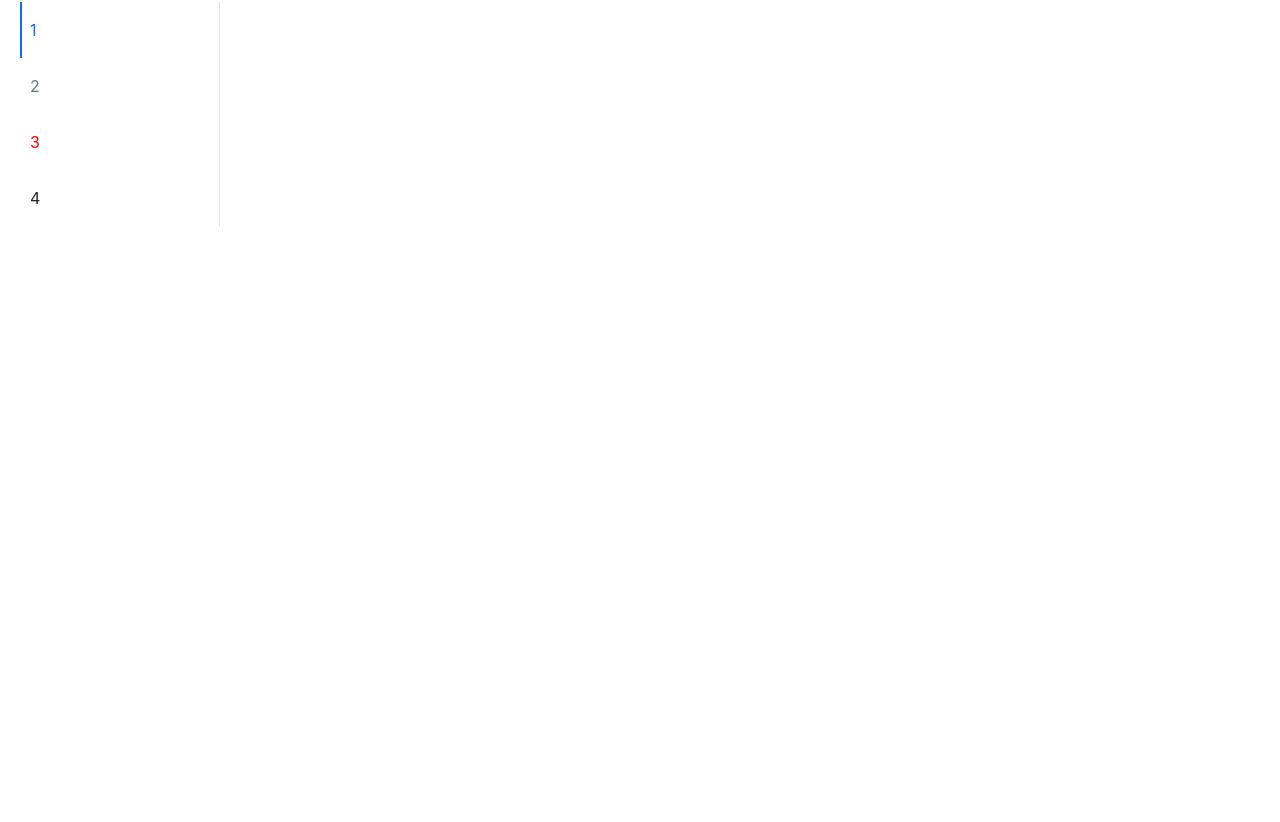
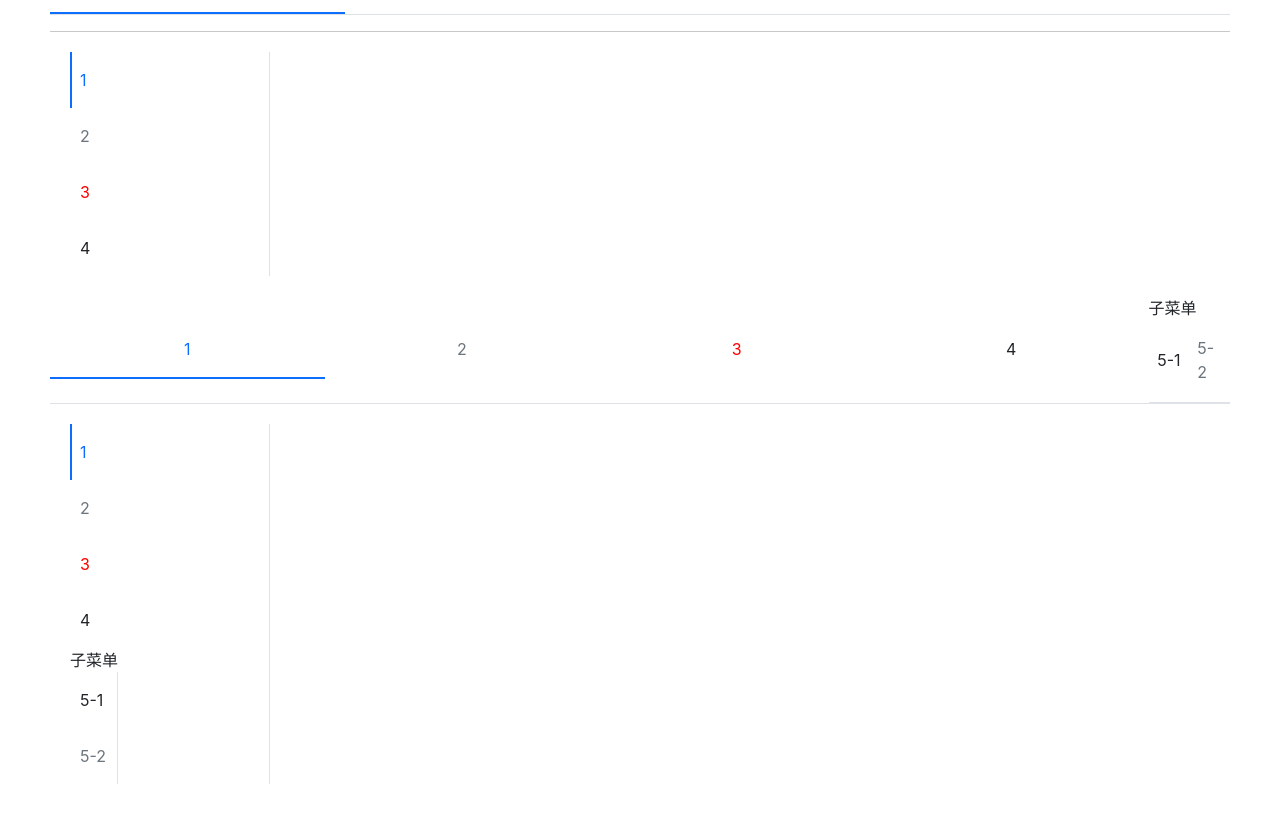
Before and after one commit to whmk-m/whmk-amuse, a React (Create React App) app: page / in a window 1280 px wide. Shown: the part 666-1488 px from the top of the page. Before the commit the page ends 912 px from the top, so only its background shows below. Built offline with nearby package versions, Linux system fonts and the light colour scheme.

Commit message:
添加SubMenu组件

```diff
--- a/src/App.tsx
+++ b/src/App.tsx
@@ -3,10 +3,11 @@ import Button, {ButtonSize, ButtonType} from "./components/Button";
 import Alert from "./components/Alert";
 import Menu from "./components/Menu";
 import MenuItem from "./components/Menu/MenuItem";
+import SubMenu1 from "./components/Menu/SubMenu1";
 
 function App() {
   return (
-    <div className="App">
+    <div className="App" style={{padding:'50px'}}>
       <div>
         <Button>
           默认
@@ -95,6 +96,58 @@ function App() {
           <p>这是一段</p>
         </Menu>
       </div>
+      <div>
+        <Menu className={'custom-menu'} onSelect={ (activeIndex) => {
+          console.log('选中的索引：',activeIndex)
+        }}>
+          <MenuItem className={'custom-item'}>
+            1
+          </MenuItem>
+          <MenuItem disabled={true}>
+            2
+          </MenuItem>
+          <MenuItem style={{color: '#ff0000'}}>
+            3
+          </MenuItem>
+          <MenuItem>
+            4
+          </MenuItem>
+          <SubMenu1 title={'子菜单'}>
+            <MenuItem className={'submenu-5'}>
+              5-1
+            </MenuItem>
+            <MenuItem disabled={true}>
+              5-2
+            </MenuItem>
+          </SubMenu1>
+        </Menu>
+      </div>
+      <div style={{width:200,margin:20}}>
+        <Menu mode={'vertical'} className={'custom-menu'} onSelect={ (activeIndex) => {
+          console.log('选中的索引：',activeIndex)
+        }}>
+          <MenuItem className={'custom-item'}>
+            1
+          </MenuItem>
+          <MenuItem disabled={true}>
+            2
+          </MenuItem>
+          <MenuItem style={{color: '#ff0000'}}>
+            3
+          </MenuItem>
+          <MenuItem>
+            4
+          </MenuItem>
+          <SubMenu1 title={'子菜单'}>
+            <MenuItem className={'submenu-5'}>
+              5-1
+            </MenuItem>
+            <MenuItem disabled={true}>
+              5-2
+            </MenuItem>
+          </SubMenu1>
+        </Menu>
+      </div>
     </div>
   );
 }
--- a/src/components/Menu/MenuItem.tsx
+++ b/src/components/Menu/MenuItem.tsx
@@ -3,7 +3,7 @@ import classNames from "classnames";
 import {MenuContext} from './index'
 
 export interface IMenuItemProps {
-  index?: number
+  index?: number | string
   disabled?: boolean,
   className?: string,
   style?: React.CSSProperties
@@ -26,7 +26,7 @@ const MenuItem: React.FC<IMenuItemProps> = (props) => {
   return (
     <li className={classes} style={style} onClick={(event) => {
       !disabled &&
-      typeof index === 'number' &&
+      typeof index !== "undefined" &&
       context.onSelect &&
       context.onSelect(index)
     }}>
--- /dev/null
+++ b/src/components/Menu/SubMenu1.tsx
@@ -0,0 +1,69 @@
+import React, {ReactNode, useContext} from 'react'
+import classNames from "classnames";
+import { MenuContext } from './index'
+import { IMenuItemProps } from './MenuItem'
+
+export interface ISubMenuProps {
+  index?:number,
+  title: string | ReactNode,
+  disabled?:boolean
+  className?:string,
+  style?:React.CSSProperties,
+}
+
+const SubMenu1:React.FC<ISubMenuProps> = (props)=>{
+  const {
+    index,
+    title,
+    disabled = false,
+    className,
+    style,
+    children
+  } = props
+
+  const context = useContext(MenuContext)
+
+  const classes = classNames('whmk-submenu', {
+    'whmk-submenu-vertical': context.mode === 'vertical',
+    'whmk-submenu-horizontal': context.mode === 'horizontal',
+    'is-disabled': disabled,
+    'is-active': context.activeIndex === index,
+    [`${className}`]: !!className,
+  })
+
+  const menuClasses = classNames('whmk-menu','whmk-menu-sub',{
+    'whmk-menu-vertical':context.mode === 'vertical',
+  })
+
+  const renderChildren = () => {
+    return React.Children.map(children,(child,childIndex)=>{
+      const childElement =  child as React.FunctionComponentElement<IMenuItemProps>
+      const { displayName } = childElement.type
+      if (displayName !== 'MenuItem') {
+        console.error('Warning: Menu has a child which is not a MenuItem component')
+        return null
+      }
+      return React.cloneElement(childElement,{
+        index:`${index}-${childIndex}`
+      })
+    })
+  }
+
+  return (
+    <li className={classes} style={style}>
+      <div className='whmk-submenu-title' onClick={()=>{
+        !disabled &&
+        typeof index !== 'undefined' &&
+        context.onSelect &&
+        context.onSelect(index)
+      }}>{title}</div>
+      <ul className={menuClasses}>
+        { renderChildren() }
+      </ul>
+    </li>
+  )
+}
+
+SubMenu1.displayName = 'SubMenu';
+
+export default SubMenu1
--- a/src/components/Menu/index.tsx
+++ b/src/components/Menu/index.tsx
@@ -8,13 +8,14 @@ export interface IMenuProps {
   defaultIndex?: number,
   className?: string,
   style?: React.CSSProperties,
-  onSelect?: (selectedIndex: number) => void,
+  onSelect?: (selectedIndex: number | string) => void,
   mode?: MenuMode
 }
 
 interface IMenuContext {
-  activeIndex: number
-  onSelect?: (selectedIndex: number) => void,
+  activeIndex: number | string
+  onSelect?: (selectedIndex: number | string) => void,
+  mode?:MenuMode
 }
 // 创建context上下文，与子组件之间可以共享属性
 export const MenuContext = React.createContext<IMenuContext>({
@@ -30,21 +31,22 @@ const Menu: React.FC<IMenuProps> = (props) => {
     mode = 'horizontal',
     children
   } = props
-  const [activeIndex, setActiveIndex] = useState(defaultIndex)
+  const [activeIndex, setActiveIndex] = useState<string | number>(defaultIndex)
 
   const classes = classNames('whmk-menu', {
     'whmk-menu-vertical': mode === 'vertical',
     [`${className}`]: !!className,
   })
 
-  const handleClick = (index: number) => {
+  const handleClick = (index: number | string) => {
     setActiveIndex(index)
     onSelect && onSelect(index)
   }
 
   const passwordContext:IMenuContext = {
     activeIndex,
-    onSelect:handleClick
+    onSelect:handleClick,
+    mode
   }
 
   // 渲染子节点，同时约束子节点必须为MenuItem
@@ -52,8 +54,8 @@ const Menu: React.FC<IMenuProps> = (props) => {
     return React.Children.map(children,(child,index)=>{
       const childElement = child as React.FunctionComponentElement<IMenuItemProps>
       const { displayName  } = childElement.type
-      if (displayName !== 'MenuItem') {
-        console.error('Warning: Menu has a child which is not a MenuItem component')
+      if (displayName !== 'MenuItem' && displayName !=='SubMenu') {
+        console.error('Warning: Menu has a child which is not a MenuItem or SubMenu component')
         return null
       }
       return React.cloneElement(childElement,{
```
